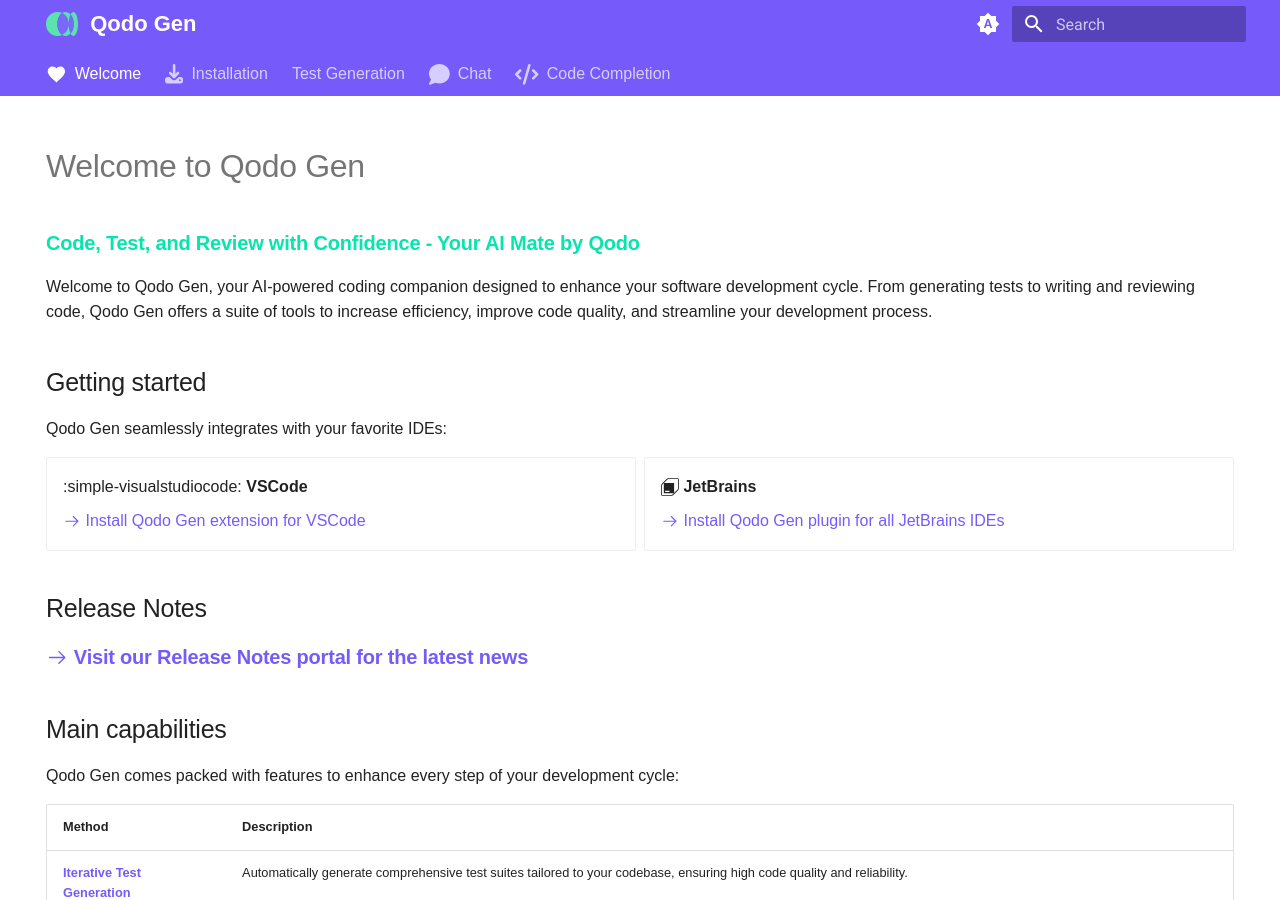
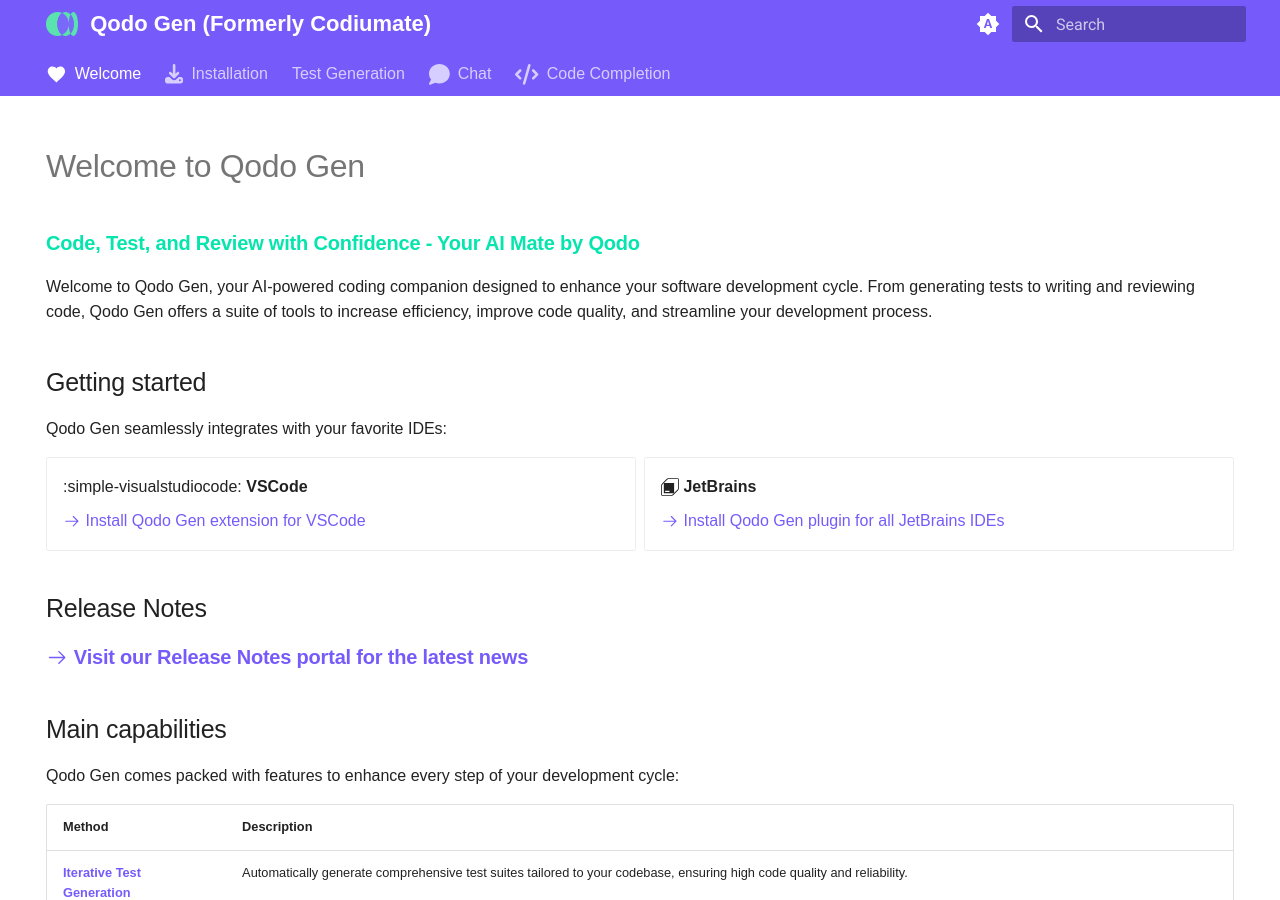
Before and after one commit to Codium-ai/codiumate-docs, an MkDocs documentation site: the page built from docs/index.md, in a window 1280 px wide and 900 px high. Built offline with MkDocs 1.6.1 and Material for MkDocs 9.7.7, drawn with Linux system fonts in a browser that asks for light colours.

Commit message:
Update site name in mkdocs configuration to reflect rebranding

```diff
--- a/mkdocs.yml
+++ b/mkdocs.yml
@@ -1,4 +1,4 @@
-site_name: Qodo Gen
+site_name: Qodo Gen (Formerly Codiumate)
 
 nav:
   - 'index.md'
```
